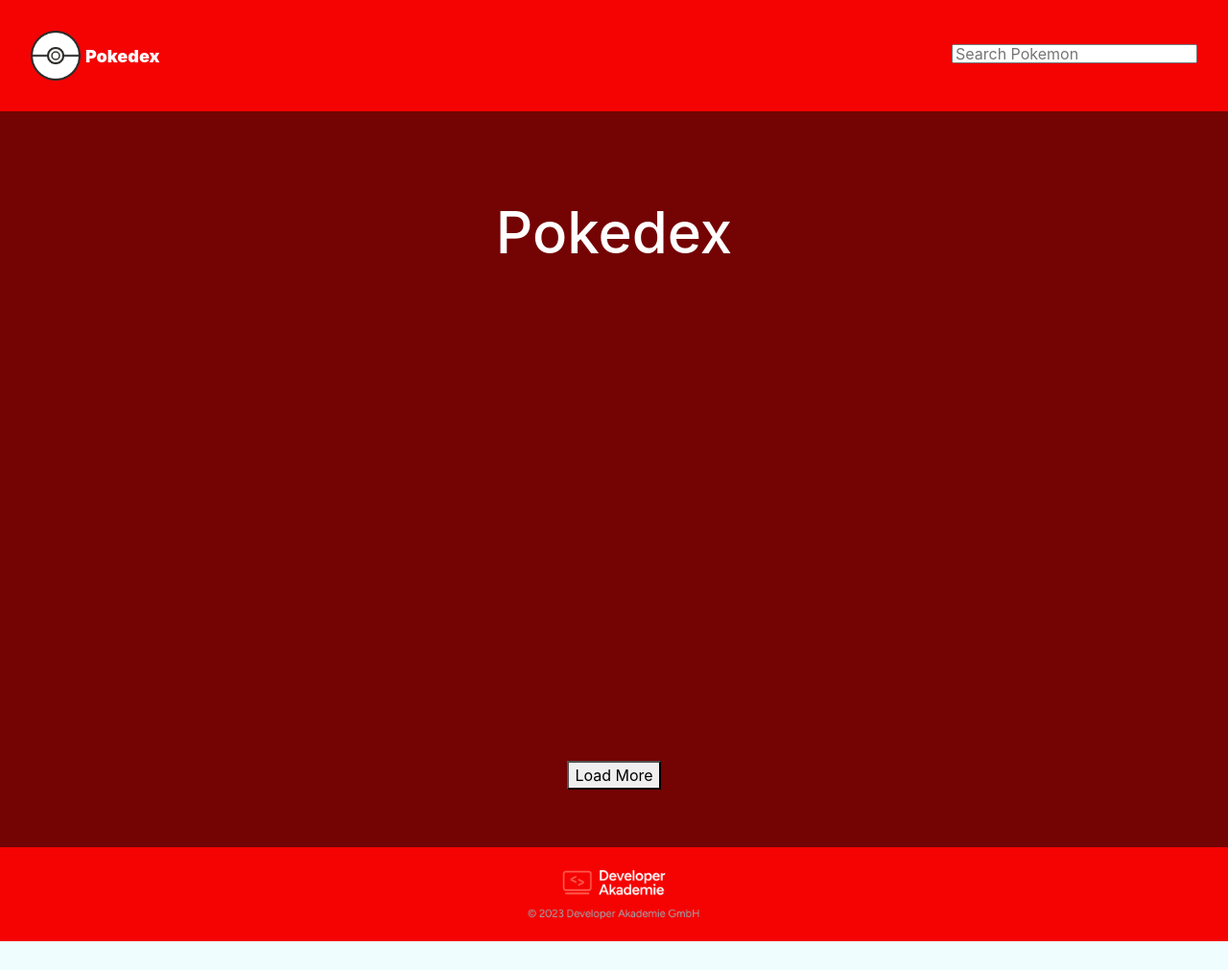
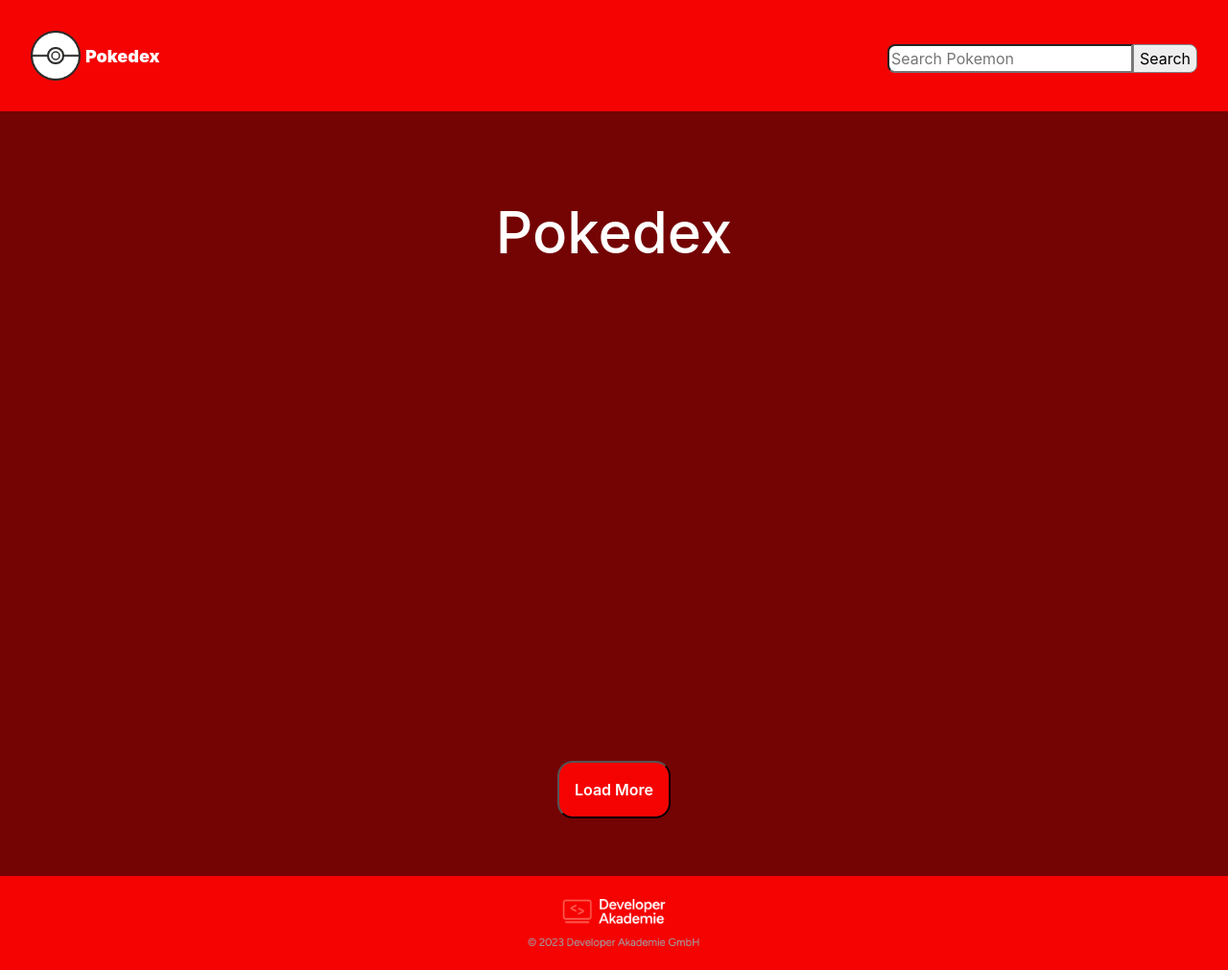
Before and after one commit to SamuelSchoenmeier/Pokedex, a website: page index.html in a window 1280 px wide. Shown: the whole page at 96% size. Before the commit the page ends 981 px from the top, so only its background shows below. Drawn offline with nearby package versions, Linux system fonts and the light colour scheme; no server answers.

Commit message:
filter container style & input > 3 = warning, input empty = all

```diff
--- a/index.html
+++ b/index.html
@@ -28,7 +28,10 @@
             <p class="logo-txt">Pokedex</p>
         </a>
 
-        <input id="search_input" type="text" oninput="filterAndShowNames()" placeholder="Search Pokemon" data-id="search-input">
+        <div class="filter-container">
+            <input id="search_input" type="text" placeholder="Search Pokemon" data-id="search-input">
+            <button class="filter-btn" id="search_btn" onclick="filterAndShowNames()" aria-label="search pokemon">Search</button>
+        </div>
     </header>
 
     <main data-id="content">
--- a/script.js
+++ b/script.js
@@ -22,14 +22,24 @@
 
 function filterAndShowNames() {
     let inputRef = document.getElementById("search_input");
-    let filterWord = inputRef ? inputRef.value.toLowerCase().trim() : "";
+    let filterWord = inputRef.value.toLowerCase().trim();
+    let contentRef = document.getElementById("trigger_pokemon");
 
     if (filterWord === "") {
         pokemonNames = pokemon;
-    } else {
-        pokemonNames = pokemon.filter(p => p.name.toLowerCase().includes(filterWord));
+        renderContent();
+        return;
     }
 
+    if (filterWord.length < 3) {
+        contentRef.innerHTML = "<p>Please enter at least 3 characters.</p>";
+        return;
+    }
+    pokemonNames = pokemon.filter(p => p.name.toLowerCase().includes(filterWord));
+    if (pokemonNames.length === 0) {
+        contentRef.innerHTML = "<p>No Pokemon found.</p>";
+        return;
+    }
     renderContent();
 }
 
@@ -41,7 +51,10 @@
     try {
         let response = await loadPokemonData();
         await addPokemon(response.results);
-        filterAndShowNames();
+
+        pokemonNames = pokemon;
+        renderContent();
+
         offset += limit;
     } catch (error) {
         console.error("Error loading Pokémon", error);
--- a/style.css
+++ b/style.css
@@ -35,11 +35,26 @@
     margin: 0 !important;
     align-self: center !important;
     font-size: 18px;
+    color: white;
+}
+
+.filter-container {
+    display: flex;
 }
 
 input {
-    height: 20px;
+    height: 30px;
     margin-top: 14px !important;
+    border-top-left-radius: 8px;
+    border-bottom-left-radius: 8px;
+}
+
+.filter-btn {
+    height: 30px;
+    margin-top: 14px;
+    border: 1px solid gray;
+    border-top-right-radius: 8px;
+    border-bottom-right-radius: 8px;
 }
 
 table {
@@ -112,8 +127,10 @@
     padding: 60px 0;
 }
 
-.load-more-button {
-    padding: 9px;
-    border-radius: 8px;
-    border: 0;
+.load-more-btn {
+    padding: 16px;
+    border-radius: 16px;
+    background-color: var(--primary-color);
+    color: white;
+    font-weight: 600;
 }
```
